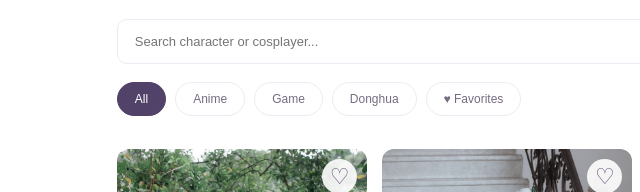
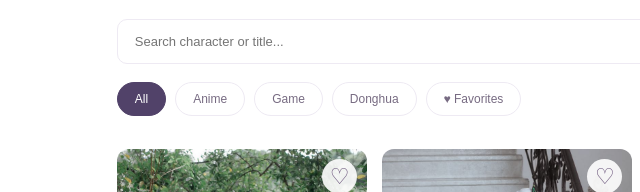
Before and after one commit to shirayuki591/twentyoneesan, a plain HTML site: page index.html in a window 1280 px wide. Shown: the part 509-701 px from the top of the page, 0-640 px from the left. Drawn offline with Linux system fonts and the light colour scheme.

Commit message:
Update index.html

```diff
--- a/index.html
+++ b/index.html
@@ -41,7 +41,7 @@
         <input
           type="search"
           id="searchInput"
-          placeholder="Search character or cosplayer..."
+          placeholder="Search character or title..."
         >
 
 
```
